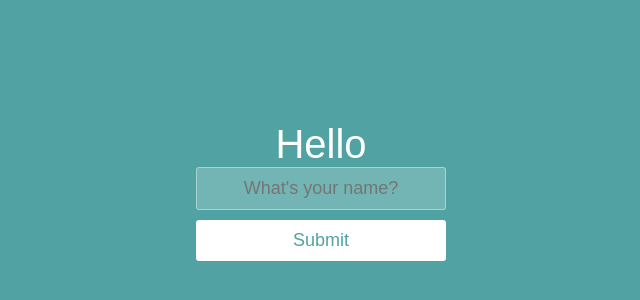
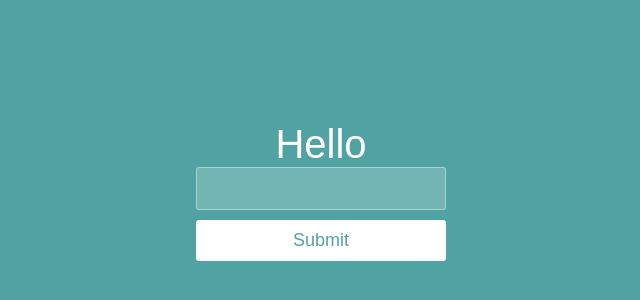
Before and after one commit to MaRuF-CoDe/React-Angela, a React app: page / in a window 1280 px wide. Shown: the part 86-386 px from the top of the page, without its empty margins (319-959 px from the left). Built offline with nearby package versions, Linux system fonts and the light colour scheme; a web font is replaced by a local one.

Commit message:
React Forms

```diff
--- a/src/components/App.jsx
+++ b/src/components/App.jsx
@@ -1,31 +1,29 @@
 import React, { useState } from "react";
 
 function App() {
-  const [headingText, setHeadingText] = useState("Hello");
-  const [isMouseOver, setMouseOver] = useState(false);
+  const [name, changeName] = useState(" ");
+  const [n, c] = useState("");
 
-  function handleClick() {
-    setHeadingText("Submitted");
+  function handleChange(event) {
+    changeName(event.target.value);
+  }
+  function submitt(event) {
+    c(name);
+    event.preventDefault();
   }
 
-  function handleMouseOver() {
-    setMouseOver(true);
-  }
-  function handleMouseOut() {
-    setMouseOver(false);
-  }
   return (
     <div className="container">
-      <h1>{headingText}</h1>
-      <input type="text" placeholder="What's your name?" />
-      <button
-        style={{ background: isMouseOver ? "black" : "white" }}
-        onClick={handleClick}
-        onMouseOver={handleMouseOver}
-        onMouseOut={handleMouseOut}
-      >
-        Submit
-      </button>
+      <h1>Hello {n}</h1>
+      <form onSubmit={submitt}>
+        <input
+          onChange={handleChange}
+          type="text"
+          placeholder="What's your name?"
+          value={name}
+        />
+        <button type="submit">Submit</button>
+      </form>
     </div>
   );
 }
```
